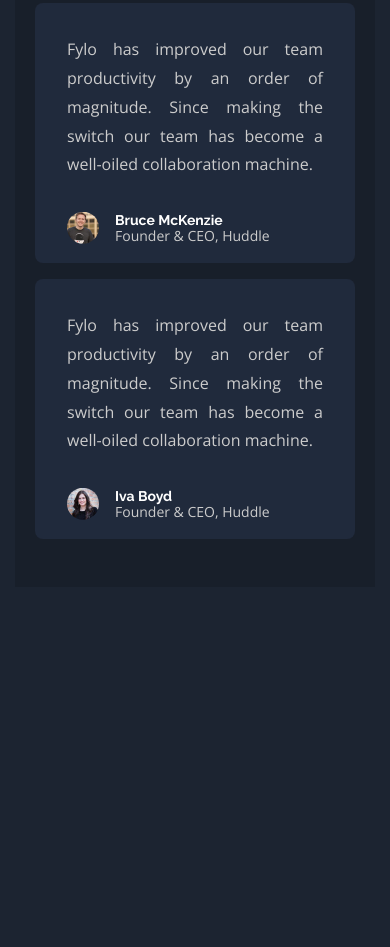
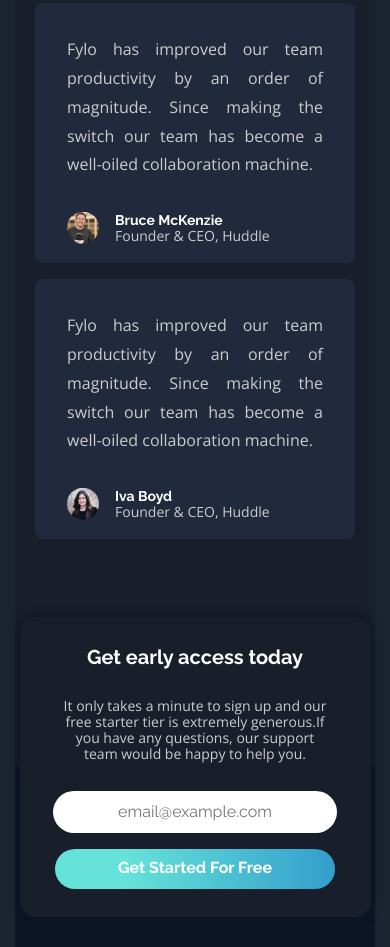
Before and after one commit to VICODE-YT/Fylo-Dark-Theme-Landing-Page-Master, a plain HTML site: page index.html in a window 390 px wide. Shown: the part 2361-3308 px from the top of the page. Before the commit the page ends 2948 px from the top, so only its background shows below. Drawn offline with nearby package versions, Linux system fonts and the light colour scheme.

Commit message:
Get early acces responsive

```diff
--- a/index.css
+++ b/index.css
@@ -291,7 +291,7 @@ body{
     clip-path: circle(50% at 50% 50%);
     margin-right: 1em;
 }
-
+/* Data user container */
 .user-perfil__about{
 }
 
@@ -313,6 +313,96 @@ body{
     text-align: start;
     font-size: 14px;
     width: 100%;
+}
+.position__early-access{
+    background-color: blue;
+    width:100%;
+    height: 360px;
+    display: flex;
+    justify-content: center;
+    align-items: center;
+    flex-direction: column;
+}
+.early-acces__color-top{
+    height: 50%;
+    width: 100%;
+    background-color: var(--Dark-Blue-main-background);
+    top: 0;
+}
+.early-acces__color-bottom{
+    height: 50%;
+    width: 100%;
+    background-color: var(--Dark-Blue-footer-background);
+    bottom: 0;
+
+}
+.footer__early-access-container{
+    background-color: var(--Dark-Blue-main-background);
+
+    position: absolute;
+/*     z-index: 0;
+ *//*     background-color: red;
+ */
+    height: 300px;
+    max-height: 300px;
+    display: flex;
+    flex-direction: column;
+    justify-content: space-evenly;
+    align-items: center;
+    border-radius: 1em;
+    box-shadow: 0 0 10px 1px var(--Dark-Blue-footer-background);
+
+}
+.early-access-container__tittle{
+    text-align: center;
+    font-family: 'Raleway', sans-serif;
+    font-weight: 700;
+    color: var(--White);
+
+}
+.early-access-container__body{
+
+    text-align: center;
+    font-family: 'Open Sans', sans-serif;
+    font-weight: 400;
+    color: var(--White-body);
+    width: 75%;
+
+}
+.early-access__form-container{
+    width: 80%;
+/*     background-color: chartreuse;
+ */    display: flex;
+    justify-content: center;
+    align-self: center;
+}
+.form-email{
+    display: flex;
+    justify-content: center;
+    width: 100%;
+/*     background-color: red;
+ */    justify-content: space-between;
+    align-items: center;
+}
+.form-email__txt-email{
+    border-style: none;
+    border-radius: 3em;
+    text-align: center;
+    font-family: 'Raleway', sans-serif;
+    font-weight: 400;
+}
+
+.form-email__btn{
+    background: linear-gradient(90deg,  rgba(101,226,217,1) 25%,rgba(51,158,204,1) 100%);
+    text-decoration-color: none;
+
+    border-style: none;
+    border-radius: 3em;
+
+    text-align: center;
+    font-family: 'Raleway', sans-serif;
+    font-weight: 700;
+    color: var(--White);
 }
 
 @media screen and (max-width:499px){
@@ -380,6 +470,28 @@ body{
         grid-template-columns: repeat(auto-fit,minmax(320px,320px));
     }
 
+    .footer__early-access-container{
+        width: 90%;
+    }
+   .early-access-container__tittle{
+        font-size: 20px;
+    }
+    .early-access-container__body{
+        font-size: 14px;
+    }
+    .form-email{
+        flex-direction: column;
+    }
+    .form-email__txt-email{
+        width: 100%;
+        height: 2.5em;
+        margin-bottom: 1em;
+    }
+    .form-email__btn{
+        width: 100%;
+        height: 2.5em;
+
+    }
 
 }
 
@@ -460,4 +572,28 @@ body{
         grid-template-columns: repeat(auto-fit,minmax(320px,400px));
     }
 
+    .early-access-container__tittle{
+        font-size: 3vw;
+    }
+    .early-access-container__body{
+        font-size: 1.1vw;
+    }
+    .footer__early-access-container{
+        width: 75%;
+    }
+    .form-email{
+        flex-direction: row;
+    }
+
+    .form-email__txt-email{
+        width: 62%;
+        height: 2.5em;
+        margin-bottom: 0;
+
+    }
+    .form-email__btn{
+        width: 33%;
+        height: 2.5em;
+
+    }
 }
--- a/index.html
+++ b/index.html
@@ -96,7 +96,7 @@
         <div class="user-review">
           <div class="body-review">Fylo has improved our team productivity by an order of magnitude. Since making the switch our team has become a well-oiled collaboration machine.</div>
           <div class="user-review__user-perfil"><!-- FLEX -->
-            <img class="user-perfil__photo" src="images/profile-1.jpg" alt="photo profile">
+            <img class="user-perfil__photo" src="images/profile-1.jpg" alt="photo_profile">
             <div class="user-perfil__about">
               <div class="about__name">Satish Patel</div>
               <div class="about__position">Founder & CEO, Huddle</div>
@@ -132,8 +132,71 @@
 
       </div>
 
+
+
     </div>
 
+    <div class="position__early-access">
+      <div class="early-acces__color-top"></div>
+      <div class="early-acces__color-bottom"></div>
+
+      <div class="footer__early-access-container">
+        <!-- FLEX -->
+        <div class="early-access-container__tittle">Get early access today</div>
+        <div class="early-access-container__body">It only takes a minute to sign up and our free starter tier is extremely generous.If you have any questions, our support team would be happy to help you.</div>
+          <div class="early-access__form-container">
+            <form class="form-email" id="form-email">
+              <input class="form-email__txt-email" type="text" id="tb2" placeholder="email@example.com" />
+              <input class="form-email__btn" type="submit" id="bt1" value="Get Started For Free" />
+            </form>
+          </div>
+
+      </div>
+    </div>
+
+         <!-- Relative to put early access as absolute in top -->
+
+    <!-- <footer class="footer">
+
+      <div class="footer__early-access-container">
+        <div class="early-access-container__tittle">Get early access today</div>
+        <div class="early-access-container__body">It only takes a minute to sign up and our free starter tier is extremely
+          generous. If you have any questions, our support team would be happy to help you.</div>
+        <form id="form-email">
+          <input type="text" id="tb2" placeholder="email@example.com" />
+          <input type="submit" id="bt1" value="Get Started For Free" />
+        </form>
+      </div>
+
+      <img src="images/logo.svg" style="background-color: red;">
+      <div class="footer__about-fylo">
+        <span>
+          Lorem ipsum dolor sit amet, consectetur adipiscing elit, sed do eiusmod tempor incididunt ut labore et dolore
+          magna aliqua
+        </span>
+        <span>
+          <ul>
+            <li>+1-543-123-4567</li>
+            <li>example@fylo.com</li>
+          </ul>
+        </span>
+        <span>
+          <ul>
+            <li>About Us</li>
+            <li>Jobs</li>
+            <li>Press</li>
+            <li>Blog</li>
+          </ul>
+        </span>
+        <span>
+          <ul>
+            <li>Contact Us</li>
+            <li>Terms</li>
+            <li>Privacy</li>
+          </ul>
+        </span>
+      </div>
+    </footer> -->
   </div>
 
 </body>
```
